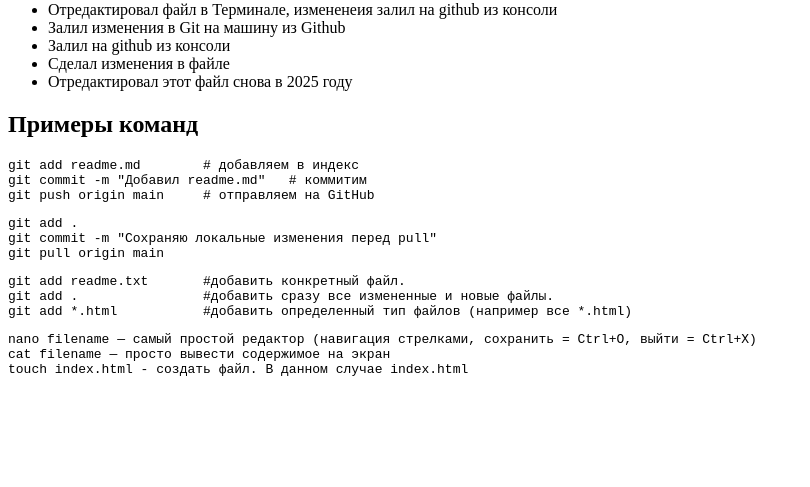
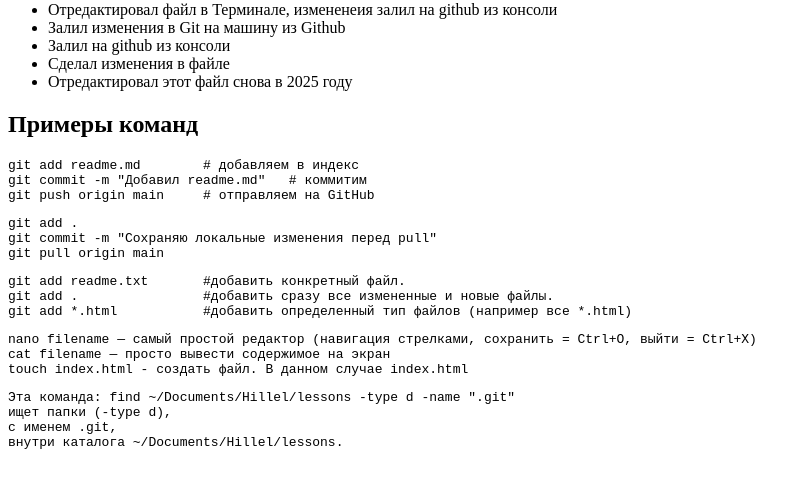
Before and after one commit to Maslenko/first-git, a plain HTML site: page index.html in a window 1280 px wide. Shown: the part 79-566 px from the top of the page, without its empty margins (0-810 px from the left). Drawn offline with Linux system fonts and the light colour scheme.

Commit message:
updated index.html

```diff
--- a/index.html
+++ b/index.html
@@ -2,7 +2,7 @@
 <html>
 <head>
    <meta charset="utf-8">
-    <title>Который раз в гитхаб</title>
+   <title>Который раз в гитхаб</title>
 </head>
 <body>
 <h1>Я сделал это?</h1>
@@ -23,7 +23,8 @@ git commit -m "Добавил readme.md"   # коммитим
 git push origin main     # отправляем на GitHub
 </pre>
 
-<pre>git add .
+<pre>
+git add .
 git commit -m "Сохраняю локальные изменения перед pull"
 git pull origin main
 </pre>
@@ -39,5 +40,12 @@ nano filename — самый простой редактор (навигация
 cat filename — просто вывести содержимое на экран
 touch index.html - создать файл. В данном случае index.html
 </pre>
+
+<pre>
+Эта команда: find ~/Documents/Hillel/lessons -type d -name ".git"
+ищет папки (-type d),
+с именем .git,
+внутри каталога ~/Documents/Hillel/lessons.
+</pre>
 </body>
 </html>
```
